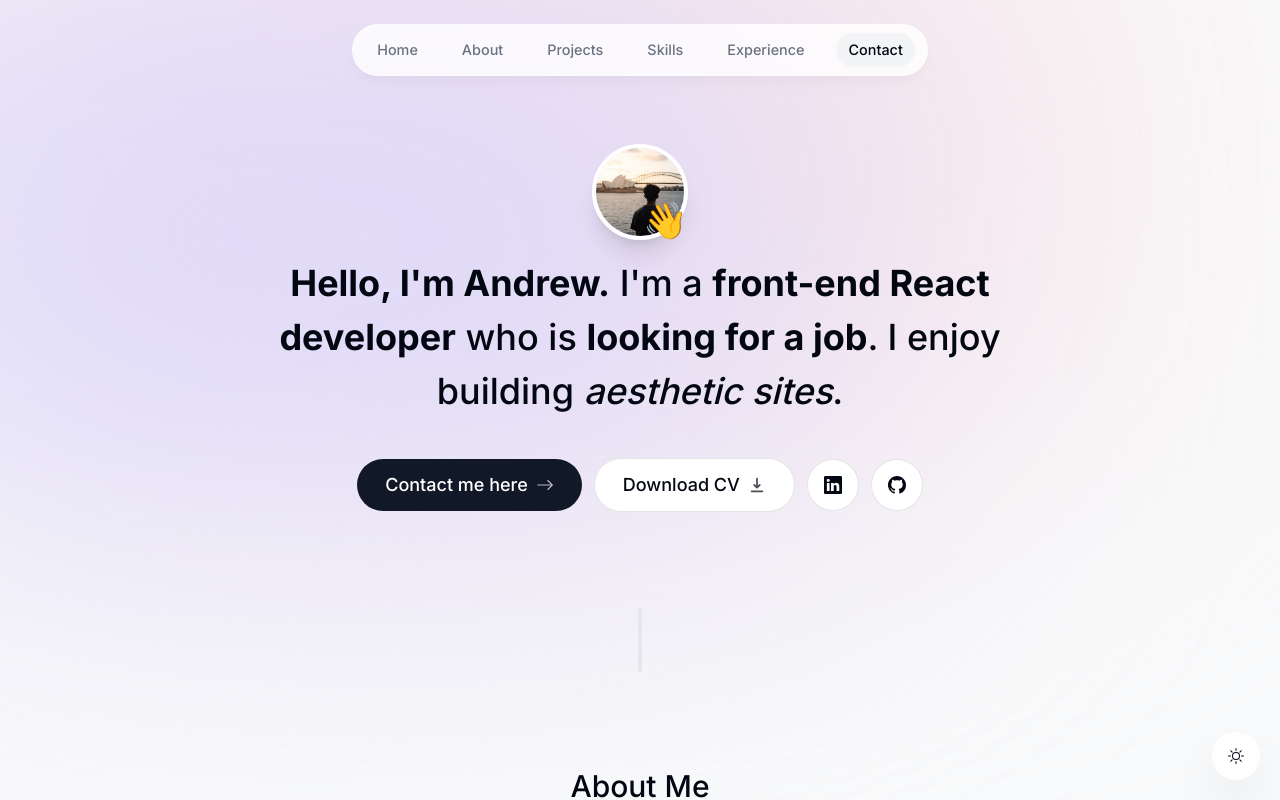
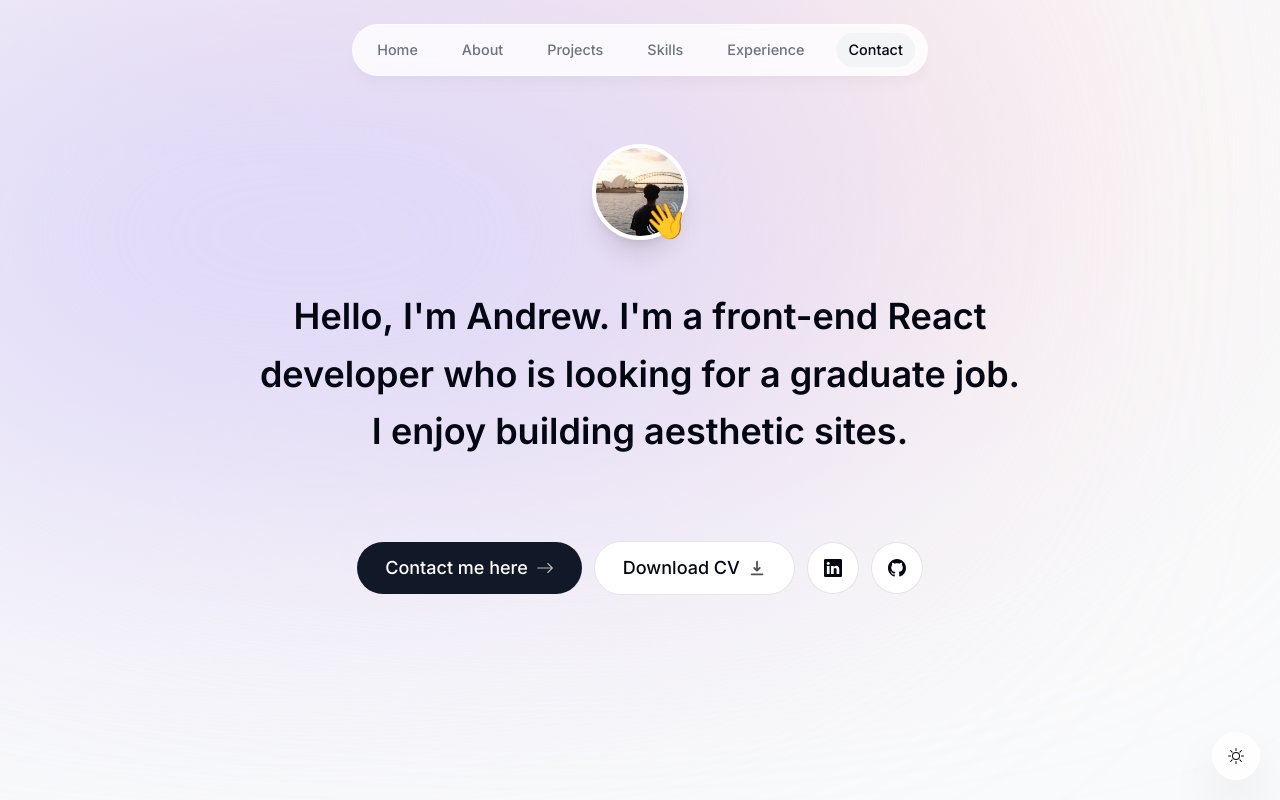
Before and after one commit to andrewnguyen-dev/portfolio, a Next.js app: page / in a window 1280 px wide. Shown: the top 800 px of the page. Built offline with nearby package versions, Linux system fonts and the light colour scheme; no server answers.

Commit message:
Enhance Intro section with animation

```diff
--- a/app/layout.tsx
+++ b/app/layout.tsx
@@ -38,7 +38,11 @@ export default function RootLayout({
             <Header />
             {children}
             <Footer />
-            <Toaster position="bottom-left" />
+            <Toaster position="bottom-left" toastOptions={{
+              style: {
+                padding: '16px'
+              }
+            }}/>
             <ThemeSwitch />
           </ActiveSectionContextProvider>
         </ThemeContextProvider>
--- a/components/about.tsx
+++ b/components/about.tsx
@@ -14,8 +14,8 @@ const About = () => {
       id="about"
       className="mb-28 max-w-[45rem] text-center leading-8 sm:mb-40 scroll-mt-28"
       initial={{ opacity: 0, y: 50 }}
-      animate={{ opacity: 1, y: 0 }}
-      transition={{ delay: 0.175 }}
+      whileInView={{ opacity: 1, y: 0 }}
+      transition={{ delay: 0.2, duration: 1 }}
     >
       <SectionHeading>About Me</SectionHeading>
       <p className="mb-3">
--- /dev/null
+++ b/components/animated-text.tsx
@@ -0,0 +1,48 @@
+import { motion } from "framer-motion";
+
+type AnimatedTextProps = {
+  text: string;
+  el?: keyof JSX.IntrinsicElements;
+  className: string;
+};
+
+const defaultAnimations = {
+  hidden: {
+    opacity: 0,
+    y: 20,
+  },
+  visible: {
+    opacity: 1,
+    y: 0,
+    transition: {
+      duration: 2,
+    },
+  },
+};
+
+const AnimatedText = ({
+  text,
+  el: Wrapper = "p",
+  className,
+}: AnimatedTextProps) => {
+  return (
+    <Wrapper className={className}>
+      <span className="sr-only">{text}</span>
+      <motion.span
+        initial="hidden"
+        animate="visible"
+        transition={{ staggerChildren: 0.1 }}
+      >
+        {text.split(" ").map((word, index) => (
+          <span key={index}>
+            <motion.span className="inline-block" variants={defaultAnimations}>
+              {word}
+            </motion.span>{" "}
+          </span>
+        ))}
+      </motion.span>
+    </Wrapper>
+  );
+};
+
+export default AnimatedText;
--- a/components/intro.tsx
+++ b/components/intro.tsx
@@ -1,7 +1,7 @@
 "use client";
 
 import Image from "next/image";
-import React, { useEffect } from "react";
+import React from "react";
 import { motion } from "framer-motion";
 import profilePic from "../public/Avatar_SydneyHarbour.jpg";
 import Link from "next/link";
@@ -9,14 +9,14 @@ import { BsArrowRight, BsGithub, BsLinkedin } from "react-icons/bs";
 import { HiDownload } from "react-icons/hi";
 import { useSectionInView } from "@/lib/hooks";
 import { useActiveSectionContext } from "@/context/active-section-context";
+import AnimatedText from "./animated-text";
 
 const Intro = () => {
   const { ref } = useSectionInView("Home");
-  const { setActiveSection, setTimeOfLastClick } =
-    useActiveSectionContext();
+  const { setActiveSection, setTimeOfLastClick } = useActiveSectionContext();
 
   return (
-    <section ref={ref} className="mb-28 max-w-[50rem] text-center sm:mb-0">
+    <section ref={ref} className="mb-28 max-w-[50rem] text-center sm:mb-28">
       <div className="flex items-center justify-center">
         <div className="relative">
           <motion.div
@@ -50,7 +50,7 @@ const Intro = () => {
         </div>
       </div>
 
-      <motion.h1
+      {/* <motion.h1
         className="mb-10 mt-4 px-4 text-2xl font-medium !leading-[1.5] sm:text-4xl"
         initial={{ opacity: 0, y: 50 }}
         animate={{ opacity: 1, y: 0 }}
@@ -59,7 +59,13 @@ const Intro = () => {
         <span className="font-bold">front-end React developer</span> who is{" "}
         <span className="font-bold">looking for a job</span>. I enjoy building{" "}
         <span className="italic">aesthetic sites</span>.
-      </motion.h1>
+      </motion.h1> */}
+
+      <AnimatedText
+        text="Hello, I'm Andrew. I'm a front-end React developer who is looking for a graduate job. I enjoy building aesthetic sites."
+        className="mb-20 mt-12 px-4 text-2xl font-semibold !leading-[1.6] sm:text-4xl"
+        el="h1"
+      />
 
       <motion.div
         className="flex flex-col sm:flex-row items-center justify-center gap-3 px-4 text-lg font-medium"
@@ -86,6 +92,7 @@ const Intro = () => {
           Download CV{" "}
           <HiDownload className="opacity-70 group-hover:translate-y-0.5 transition" />
         </a>
+        <div className="flex flex-row gap-3">
         <a
           href="https://www.linkedin.com/in/andrewnguyen-nsw/"
           target="_blank"
@@ -100,6 +107,7 @@ const Intro = () => {
         >
           <BsGithub />
         </a>
+        </div>
       </motion.div>
     </section>
   );
--- a/components/project.tsx
+++ b/components/project.tsx
@@ -32,7 +32,7 @@ const Project = ({ title, description, tags, imageUrl }: ProjectProps) => {
           <ul className="flex flex-wrap mt-4 gap-2 sm:mt-auto">
             {tags.map((tag, index) => (
               <li
-                className="bg-black/[0.7] px-3 py-1 text-[0.7rem] uppercase tracking-wider text-white rounded-full dark:text-white/70"
+                className="bg-black/[0.8] px-3 py-1 text-[0.7rem] uppercase tracking-wider text-white rounded-full dark:text-white/70"
                 key={index}
               >
                 {tag}
--- a/components/skills.tsx
+++ b/components/skills.tsx
@@ -29,7 +29,8 @@ const Skills = () => {
         {skillsData.map((skill, index) => (
           <motion.li
             key={index}
-            className="bg-white borderBlack rounded-xl px-5 py-3 dark:bg-white/10 dark:text-white/80"
+            className="bg-white borderBlack rounded-xl px-5 py-3 dark:bg-white/10 dark:text-white/80
+            hover:bg-gray-950 hover:bg-opacity-75 hover:text-white/90 dark:hover:bg-gray-300 dark:hover:text-gray-800 backdrop-blur-3xl backdrop-filter transition-color duration-30"
             variants={fadeInAnimationVariants}
             initial="initial"
             whileInView="animate"
--- a/components/submit-btn.tsx
+++ b/components/submit-btn.tsx
@@ -8,6 +8,7 @@ const SubmitBtn = () => {
   return (
     <button
       type="submit"
+      aria-label="submit-button"
       disabled={pending}
       className="group flex items-center justify-center gap-2 h-[3rem] w-[8rem] bg-gray-900
       text-white rounded-full outline-none transition-all focus:scale-110 hover:scale-110
--- a/components/theme-switch.tsx
+++ b/components/theme-switch.tsx
@@ -12,6 +12,7 @@ const ThemeSwitch = () => {
       className="fixed bottom-5 right-5 bg-white w-12 h-12 bg-opacity-80 backdrop-blur-[0.5rem]
     border border-white border-opacity-40 shadow-2xl rounded-full flex items-center justify-center
     hover:scale-[1.15] active:scale-105 transition-all dark:bg-gray-950"
+      aria-label="theme-switch-button"
       onClick={toggleTheme}
     >
       {theme === "light" ? <BsSun /> : <BsMoon />}
```
